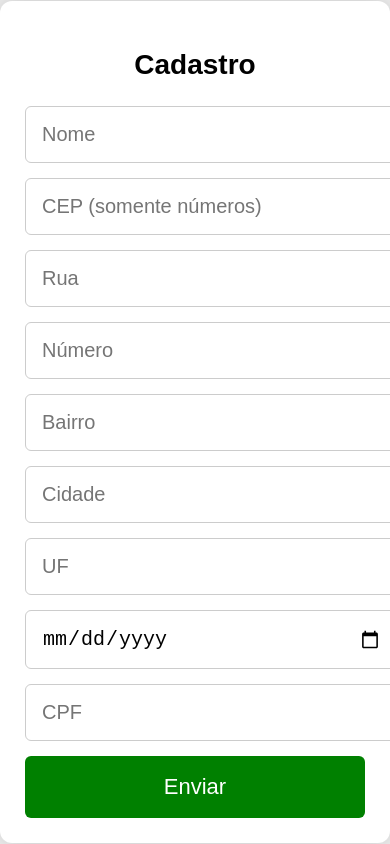
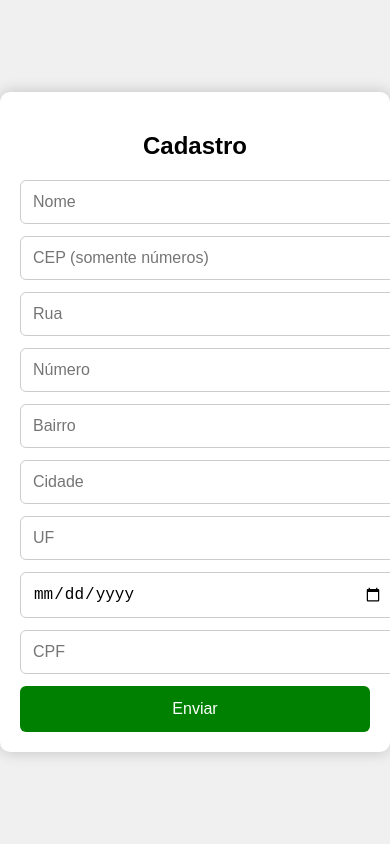
Before and after one commit to atendimentopegma2-code/api-cadastro, a website: page index.html in a window 390 px wide. Drawn offline with Linux system fonts and the light colour scheme.

Commit message:
Update index.html

```diff
--- a/index.html
+++ b/index.html
@@ -2,8 +2,8 @@
 <html>
 <head>
 <meta charset="UTF-8">
+<meta name="viewport" content="width=device-width, initial-scale=1.0">
 <title>Cadastro</title>
-<meta name="viewport" content="width=device-width, initial-scale=1.0">
 
 <style>
 body {
@@ -20,38 +20,39 @@ body {
   min-height: 100vh;
 }
 
-/* 🔥 FORMULÁRIO GRANDE MESMO */
+/* FORMULÁRIO */
 .container {
-  width: 95%;
-  max-width: 700px; /* 🔥 aumentei bastante */
+  width: 92%;
+  max-width: 420px;
 
   background: white;
-  padding: 35px;
-  border-radius: 12px;
+  padding: 20px;
+  border-radius: 10px;
 
-  box-shadow: 0 0 25px rgba(0,0,0,0.2);
+  box-shadow: 0 0 15px rgba(0,0,0,0.2);
 }
 
 h2 {
   text-align: center;
-  font-size: 28px;
-  margin-bottom: 25px;
+  margin-bottom: 20px;
 }
 
+/* CAMPOS */
 input {
   width: 100%;
-  margin-bottom: 15px;
-  padding: 16px;
+  margin-bottom: 12px;
+  padding: 12px;
 
   border: 1px solid #ccc;
   border-radius: 6px;
 
-  font-size: 20px; /* 🔥 grande */
+  font-size: 16px;
 }
 
+/* BOTÃO */
 button {
   width: 100%;
-  padding: 18px;
+  padding: 14px;
 
   background: green;
   color: white;
@@ -59,28 +60,12 @@ button {
   border: none;
   border-radius: 6px;
 
-  font-size: 22px;
+  font-size: 16px;
   cursor: pointer;
 }
 
 button:hover {
   background: darkgreen;
-}
-
-/* 🔥 MOBILE */
-@media (max-width: 600px) {
-  .container {
-    width: 98%;
-    padding: 25px;
-  }
-
-  input {
-    font-size: 20px;
-  }
-
-  button {
-    font-size: 22px;
-  }
 }
 </style>
 </head>
@@ -106,37 +91,6 @@ button:hover {
 </div>
 
 <script>
-
-// 🔥 espera carregar
-window.onload = () => {
-
-  // 🔥 busca CEP
-  document.getElementById("cep").addEventListener("blur", async () => {
-    const cep = document.getElementById("cep").value.replace(/\D/g, '');
-
-    if (cep.length === 8) {
-      try {
-        const res = await fetch(`https://viacep.com.br/ws/${cep}/json/`);
-        const data = await res.json();
-
-        if (!data.erro) {
-          document.getElementById("rua").value = data.logradouro;
-          document.getElementById("bairro").value = data.bairro;
-          document.getElementById("cidade").value = data.localidade;
-          document.getElementById("uf").value = data.uf;
-        } else {
-          alert("CEP não encontrado");
-        }
-
-      } catch (e) {
-        alert("Erro ao buscar CEP");
-      }
-    }
-  });
-
-};
-
-// 🚀 enviar
 async function enviar() {
 
   const dados = {
@@ -172,7 +126,6 @@ async function enviar() {
     alert("Erro na conexão com API");
   }
 }
-
 </script>
 
 </body>
```
